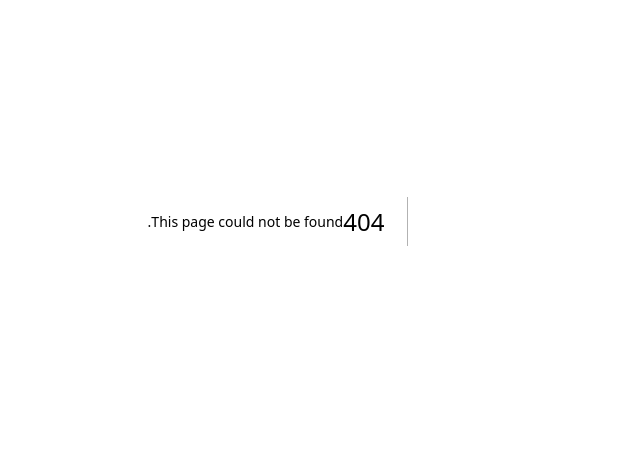
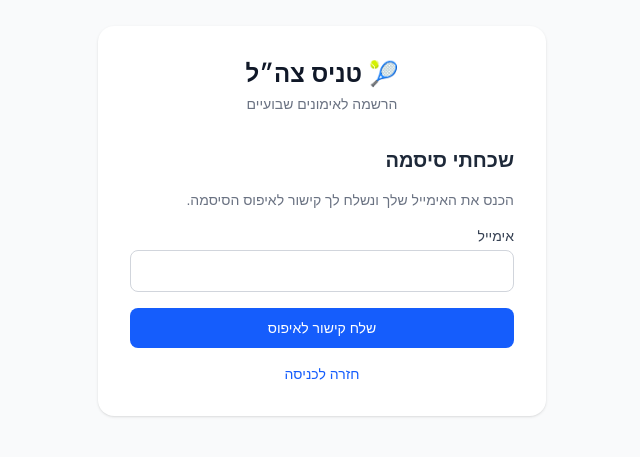
Before and after one commit to DrorArie/idf-tennis, a Next.js app: page /forgot-password in a window 1280 px wide. Before the commit this address had no page. Shown: the part 179-636 px from the top of the page, without its empty margins (394-1034 px from the left). Built offline with nearby package versions, Linux system fonts and the light colour scheme; no server answers.

Commit message:
feat: add forgot password and reset password flow

```diff
--- /dev/null
+++ b/app/(auth)/forgot-password/page.tsx
@@ -0,0 +1,76 @@
+'use client'
+import { useState } from 'react'
+import Link from 'next/link'
+import { createClient } from '@/lib/supabase/client'
+
+export default function ForgotPasswordPage() {
+  const [email, setEmail] = useState('')
+  const [loading, setLoading] = useState(false)
+  const [sent, setSent] = useState(false)
+  const [error, setError] = useState('')
+  const supabase = createClient()
+
+  async function handleSubmit(e: React.FormEvent) {
+    e.preventDefault()
+    setLoading(true)
+    setError('')
+
+    const { error } = await supabase.auth.resetPasswordForEmail(email, {
+      redirectTo: `${window.location.origin}/reset-password`,
+    })
+
+    setLoading(false)
+    if (error) {
+      setError('שגיאה בשליחת המייל. בדוק את הכתובת ונסה שוב.')
+    } else {
+      setSent(true)
+    }
+  }
+
+  if (sent) {
+    return (
+      <div className="text-center space-y-4">
+        <p className="text-4xl">📧</p>
+        <h2 className="text-xl font-semibold text-gray-800">בדוק את תיבת הדואר</h2>
+        <p className="text-sm text-gray-600">שלחנו לך קישור לאיפוס הסיסמה לכתובת <span className="font-medium">{email}</span></p>
+        <Link href="/login" className="block text-sm text-blue-600 hover:underline mt-4">
+          חזרה לכניסה
+        </Link>
+      </div>
+    )
+  }
+
+  return (
+    <form onSubmit={handleSubmit} className="space-y-4">
+      <h2 className="text-xl font-semibold text-gray-800">שכחתי סיסמה</h2>
+      <p className="text-sm text-gray-500">הכנס את האימייל שלך ונשלח לך קישור לאיפוס הסיסמה.</p>
+
+      {error && (
+        <p className="text-sm text-red-600 bg-red-50 p-3 rounded-lg">{error}</p>
+      )}
+
+      <div>
+        <label className="block text-sm font-medium text-gray-700 mb-1">אימייל</label>
+        <input
+          type="email"
+          required
+          value={email}
+          onChange={(e) => setEmail(e.target.value)}
+          className="w-full border border-gray-300 rounded-lg px-4 py-2.5 text-sm focus:outline-none focus:ring-2 focus:ring-blue-500 text-gray-900 placeholder:text-gray-400"
+        />
+      </div>
+
+      <button
+        type="submit"
+        disabled={loading}
+        className="w-full bg-blue-600 text-white rounded-lg py-2.5 text-sm font-medium hover:bg-blue-700 disabled:opacity-50 transition-colors"
+      >
+        {loading ? 'שולח...' : 'שלח קישור לאיפוס'}
+      </button>
+
+      <p className="text-sm text-center text-gray-600">
+        <Link href="/login" className="text-blue-600 hover:underline">חזרה לכניסה</Link>
+      </p>
+    </form>
+  )
+}
--- a/app/(auth)/login/page.tsx
+++ b/app/(auth)/login/page.tsx
@@ -43,7 +43,10 @@ export default function LoginPage() {
         />
       </div>
       <div>
-        <label className="block text-sm font-medium text-gray-700 mb-1">סיסמה</label>
+        <div className="flex items-center justify-between mb-1">
+          <label className="text-sm font-medium text-gray-700">סיסמה</label>
+          <Link href="/forgot-password" className="text-xs text-blue-600 hover:underline">שכחתי סיסמה</Link>
+        </div>
         <input
           type="password"
           required
--- /dev/null
+++ b/app/(auth)/reset-password/page.tsx
@@ -0,0 +1,95 @@
+'use client'
+import { useState, useEffect } from 'react'
+import { useRouter } from 'next/navigation'
+import { createClient } from '@/lib/supabase/client'
+
+export default function ResetPasswordPage() {
+  const [password, setPassword] = useState('')
+  const [confirm, setConfirm] = useState('')
+  const [loading, setLoading] = useState(false)
+  const [error, setError] = useState('')
+  const [ready, setReady] = useState(false)
+  const router = useRouter()
+  const supabase = createClient()
+
+  useEffect(() => {
+    // Supabase fires PASSWORD_RECOVERY when the user arrives via the reset link
+    const { data: { subscription } } = supabase.auth.onAuthStateChange((event) => {
+      if (event === 'PASSWORD_RECOVERY') setReady(true)
+    })
+    return () => subscription.unsubscribe()
+  }, [supabase])
+
+  async function handleSubmit(e: React.FormEvent) {
+    e.preventDefault()
+    setError('')
+
+    if (password !== confirm) {
+      setError('הסיסמאות אינן תואמות')
+      return
+    }
+    if (password.length < 6) {
+      setError('סיסמה חייבת להכיל לפחות 6 תווים')
+      return
+    }
+
+    setLoading(true)
+    const { error } = await supabase.auth.updateUser({ password })
+    setLoading(false)
+
+    if (error) {
+      setError('שגיאה באיפוס הסיסמה. נסה לשלוח קישור חדש.')
+    } else {
+      router.push('/dashboard')
+      router.refresh()
+    }
+  }
+
+  if (!ready) {
+    return (
+      <div className="text-center space-y-3 py-8">
+        <p className="text-gray-500 text-sm">מאמת קישור איפוס...</p>
+      </div>
+    )
+  }
+
+  return (
+    <form onSubmit={handleSubmit} className="space-y-4">
+      <h2 className="text-xl font-semibold text-gray-800">איפוס סיסמה</h2>
+
+      {error && (
+        <p className="text-sm text-red-600 bg-red-50 p-3 rounded-lg">{error}</p>
+      )}
+
+      <div>
+        <label className="block text-sm font-medium text-gray-700 mb-1">סיסמה חדשה</label>
+        <input
+          type="password"
+          required
+          value={password}
+          onChange={(e) => setPassword(e.target.value)}
+          className="w-full border border-gray-300 rounded-lg px-4 py-2.5 text-sm focus:outline-none focus:ring-2 focus:ring-blue-500 text-gray-900 placeholder:text-gray-400"
+        />
+      </div>
+
+      <div>
+        <label className="block text-sm font-medium text-gray-700 mb-1">אימות סיסמה</label>
+        <input
+          type="password"
+          required
+          value={confirm}
+          onChange={(e) => setConfirm(e.target.value)}
+          className="w-full border border-gray-300 rounded-lg px-4 py-2.5 text-sm focus:outline-none focus:ring-2 focus:ring-blue-500 text-gray-900 placeholder:text-gray-400"
+        />
+      </div>
+
+      <button
+        type="submit"
+        disabled={loading}
+        className="w-full bg-blue-600 text-white rounded-lg py-2.5 text-sm font-medium hover:bg-blue-700 disabled:opacity-50 transition-colors"
+      >
+        {loading ? 'מאפס...' : 'אפס סיסמה'}
+      </button>
+    </form>
+  )
+}
```
